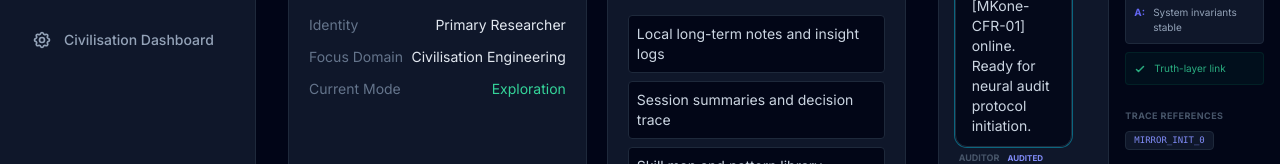
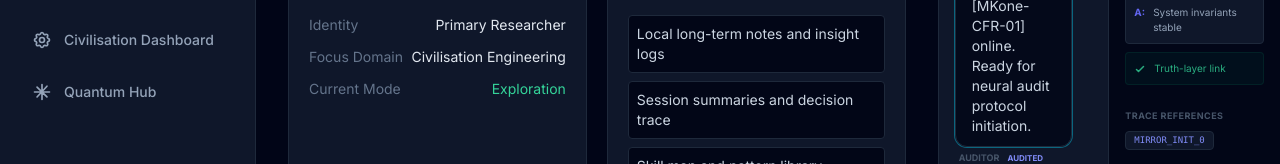
Before and after one commit to CV1admin/MirrorME, a React (Vite) app: page /#/mirrorme in a window 1280 px wide. Shown: the part 222-386 px from the top of the page. Built offline with nearby package versions, Linux system fonts and the light colour scheme.

Commit message:
feat: add quantum hub sidebar link

```diff
--- a/components/Sidebar.tsx
+++ b/components/Sidebar.tsx
@@ -1,4 +1,3 @@
-
 import React from 'react';
 import { NavLink } from 'react-router-dom';
 
@@ -12,6 +11,9 @@ const Sidebar: React.FC = () => {
     )},
     { to: '/civilisation-dashboard', label: 'Civilisation Dashboard', icon: (
       <svg className="w-5 h-5" fill="none" stroke="currentColor" viewBox="0 0 24 24"><path strokeLinecap="round" strokeLinejoin="round" strokeWidth={2} d="M10.325 4.317c.426-1.756 2.924-1.756 3.35 0a1.724 1.724 0 002.573 1.066c1.543-.94 3.31.826 2.37 2.37a1.724 1.724 0 001.065 2.572c1.756.426 1.756 2.924 0 3.35a1.724 1.724 0 00-1.066 2.573c.94 1.543-.826 3.31-2.37 2.37a1.724 1.724 0 00-2.572 1.065c-.426 1.756-2.924 1.756-3.35 0a1.724 1.724 0 00-2.573-1.066c-1.543.94-3.31-.826-2.37-2.37a1.724 1.724 0 00-1.065-2.572c-1.756-.426-1.756-2.924 0-3.35a1.724 1.724 0 001.066-2.573c-.94-1.543.826-3.31 2.37-2.37.996.608 2.296.07 2.572-1.065z" /><path strokeLinecap="round" strokeLinejoin="round" strokeWidth={2} d="M15 12a3 3 0 11-6 0 3 3 0 016 0z" /></svg>
+    )},
+    { to: '/quantum-hub', label: 'Quantum Hub', icon: (
+      <svg className="w-5 h-5" fill="none" stroke="currentColor" viewBox="0 0 24 24"><path strokeLinecap="round" strokeLinejoin="round" strokeWidth={2} d="M12 3v18m9-9H3m14.95-6.95L6.05 17.95m11.9 0L6.05 6.05" /></svg>
     )},
   ];
 
```
